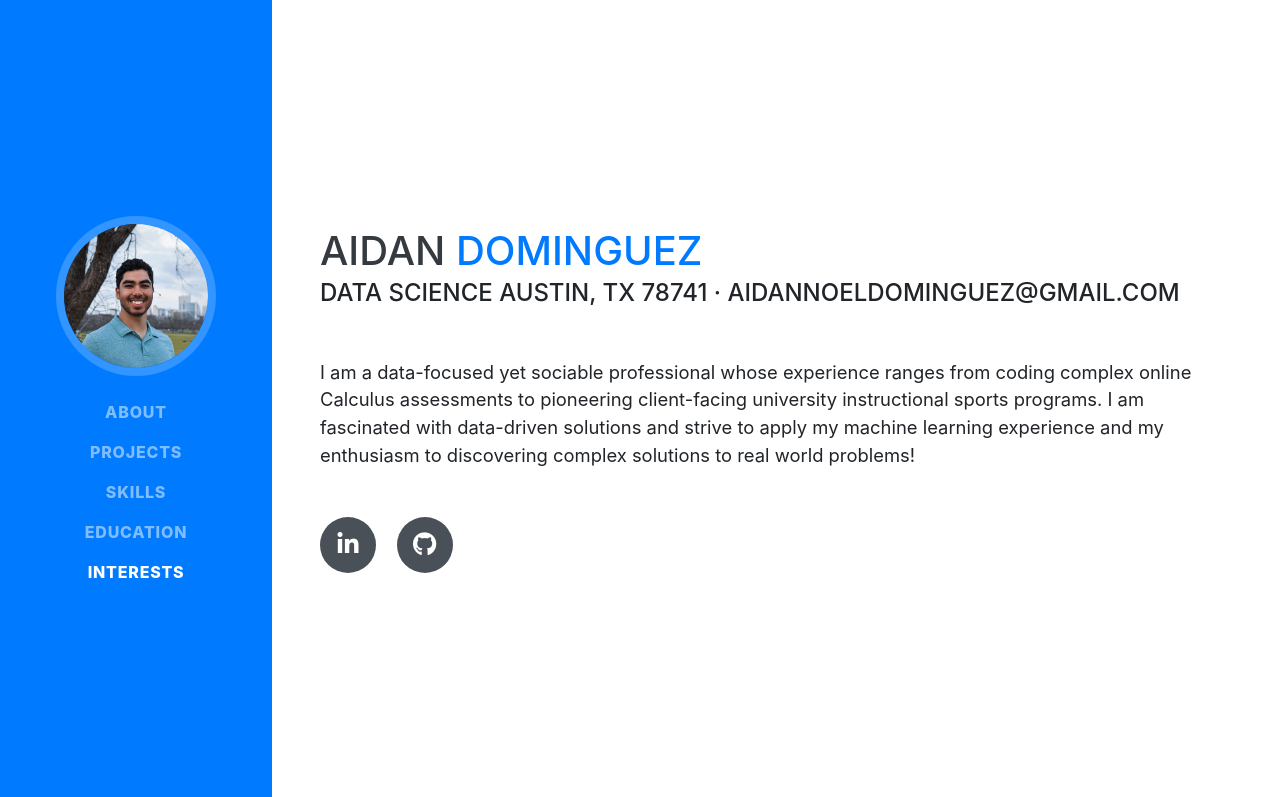
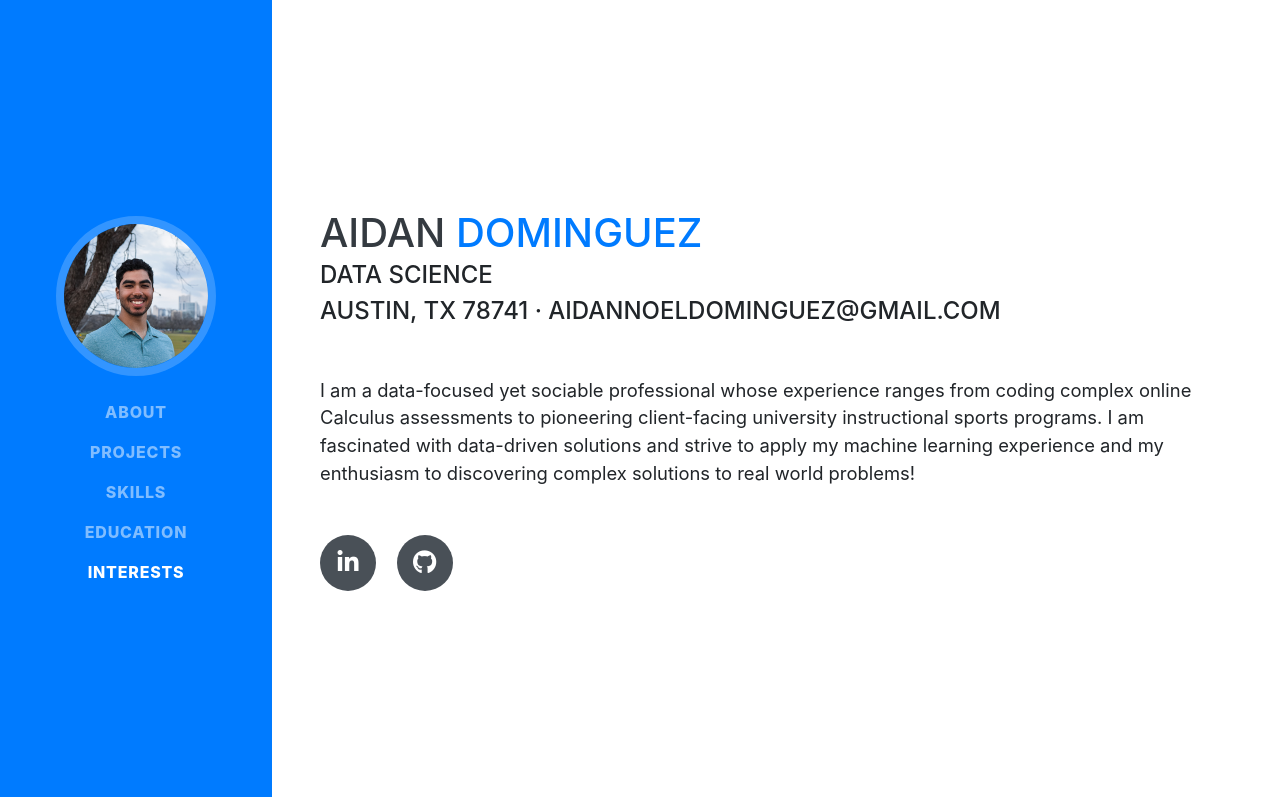
Before and after one commit to aidandom/aidandom.github.io, a website with bundled scripts: page index.html in a window 1280 px wide. Shown: the top 797 px of the page. Built offline with nearby package versions, Linux system fonts and the light colour scheme; a web font is replaced by a local one.

Commit message:
formatting

```diff
--- a/index.html
+++ b/index.html
@@ -67,7 +67,7 @@
           <span class="text-primary">Dominguez</span>
         </h1>
         <div class="subheading mb-5">Data Science
-          <a>Austin, TX 78741 · aidannoeldominguez@gmail.com</a>
+          <a><br>Austin, TX 78741 · aidannoeldominguez@gmail.com</a>
         </div>
         <p class="lead mb-5">I am a data-focused yet sociable professional whose experience ranges from coding complex online Calculus assessments to pioneering client-facing university instructional sports programs. I am fascinated with data-driven solutions and strive to apply my machine learning experience and my enthusiasm to discovering complex solutions to real world problems!</p>
         <div class="social-icons">
```
